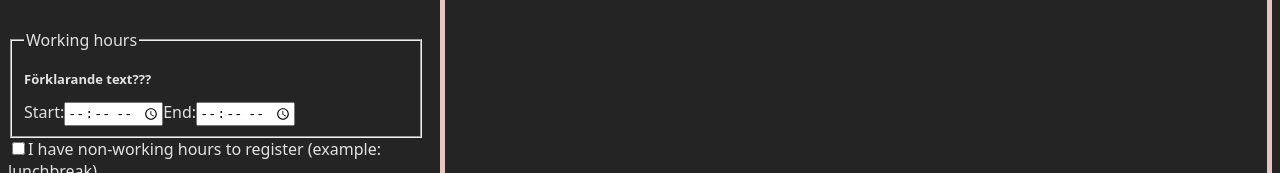
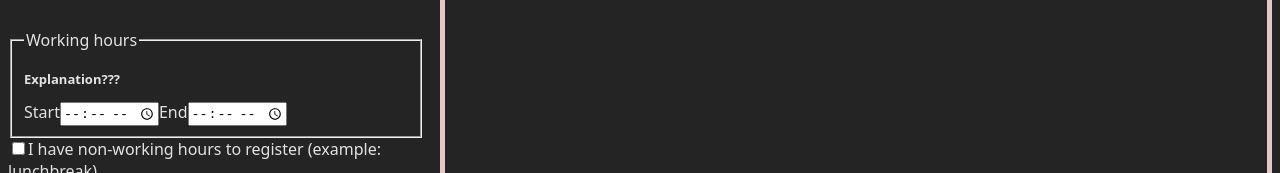
Before and after one commit to ollewarne/linkoping-pps, a React (Vite) app: page / in a window 1280 px wide. Shown: the part 123-296 px from the top of the page. Built offline with nearby package versions, Linux system fonts and the light colour scheme.

Commit message:
updating strings from languageLibrary

```diff
--- a/src/components/WorkDayForm/WorkDayForm.jsx
+++ b/src/components/WorkDayForm/WorkDayForm.jsx
@@ -1,6 +1,12 @@
 import { useRef, useState } from "react";
 import { toTotalMinutes } from "../../utils/validateTime.js";
 import styles from "./WorkDayForm.module.css"
+
+import { languageLibrary } from "../../locales/language.js";
+import { userOptions } from "../../constants/userOptions.js";
+
+
+let language = 'en' // HÅRDKOD FÖR TEST TA BORT SEN
 
 
 // Konvertera string input från formulär till minuter för tids-validerings logik
@@ -24,7 +30,8 @@ function WorkDayForm() {
     const [hasNonWorkHours, setHasNonWorkHours] = useState(false);
     const [isSubmitted, setIsSubmitted] = useState(false);
 
-    const environmentOptions = [ 'Home', 'Private office', 'Shared Office', 'Open-plan Office', 'Public Place', 'Hybrid work'];
+    const environmentOptions = userOptions[language].workEnvironment
+    // [ 'Home', 'Private office', 'Shared Office', 'Open-plan Office', 'Public Place', 'Hybrid work'];
 
 
     function handleSubmit(e) {
@@ -117,20 +124,20 @@ function WorkDayForm() {
 
     return (
         <>
-        <h2>Register Workday</h2>
+        <h2>{languageLibrary[language].form1Header}</h2> {/* ---- */}
 
         <form onSubmit={handleSubmit}>
 
             {/* WORKING HOURS */}
             <fieldset>
-                <legend>Working hours</legend>
+                <legend>{languageLibrary[language].form1WorkH}</legend>
 
-                <p className={styles.explanation}>Förklarande text???</p>
+                <p className={styles.explanation}>{languageLibrary[language].form1WorkHExplanation}</p>
 
-                <label htmlFor="work-hours-start">Start:</label>
+                <label htmlFor="work-hours-start">{languageLibrary[language].start}</label>
                 <input ref={workHoursStart} type="time" id="work-hours-start" required/>
 
-                <label htmlFor="work-hours-end">End:</label>
+                <label htmlFor="work-hours-end">{languageLibrary[language].end}</label>
                 <input ref={workHoursEnd} type="time" id="work-hours-end" required/>
 
                 {errors.workHours && <p className={styles.error}>{errors.workHours}</p>}
@@ -147,24 +154,24 @@ function WorkDayForm() {
             />
 
             <label htmlFor="register-non-work">
-                I have non-working hours to register (example: lunchbreak)
+                {languageLibrary[language].form1Checkbox}
             </label>
 
             {hasNonWorkHours && (
 
                 <fieldset>
-                    <legend>Non-working hours</legend>
-                    <p className={styles.explanation}>Förklarande text???</p>
+                    <legend>{languageLibrary[language].nonWorkH}</legend>
+                    <p className={styles.explanation}>{languageLibrary[language].nonWorkHExplanation}</p>
 
 
-                    <label htmlFor="non-work-hours-start">Start:</label>
+                    <label htmlFor="non-work-hours-start">{languageLibrary[language].start}</label>
                     <input
                         ref={nonWorkHoursStart}
                         type="time"
                         id="non-work-hours-start"
                     />
 
-                    <label htmlFor="non-work-hours-end">End:</label>
+                    <label htmlFor="non-work-hours-end">{languageLibrary[language].end}</label>
                     <input
                         ref={nonWorkHoursEnd}
                         type="time"
@@ -179,7 +186,7 @@ function WorkDayForm() {
 
             {/* ENVIRONMENT */}
             <fieldset>
-                <legend>Work Environment</legend>
+                <legend>{languageLibrary[language].workEnvironment}</legend>
                 <select
                     ref={workEnvironment}
                     id="working-environment"
@@ -187,7 +194,7 @@ function WorkDayForm() {
                     required
                 >
                     <option value="default" disabled>
-                        Select an environment
+                        {languageLibrary[language].workEnvironmentDefault}
                     </option>
                     {environmentOptions.map((environment) => (
                         <option key={environment} value={environment}>
```
